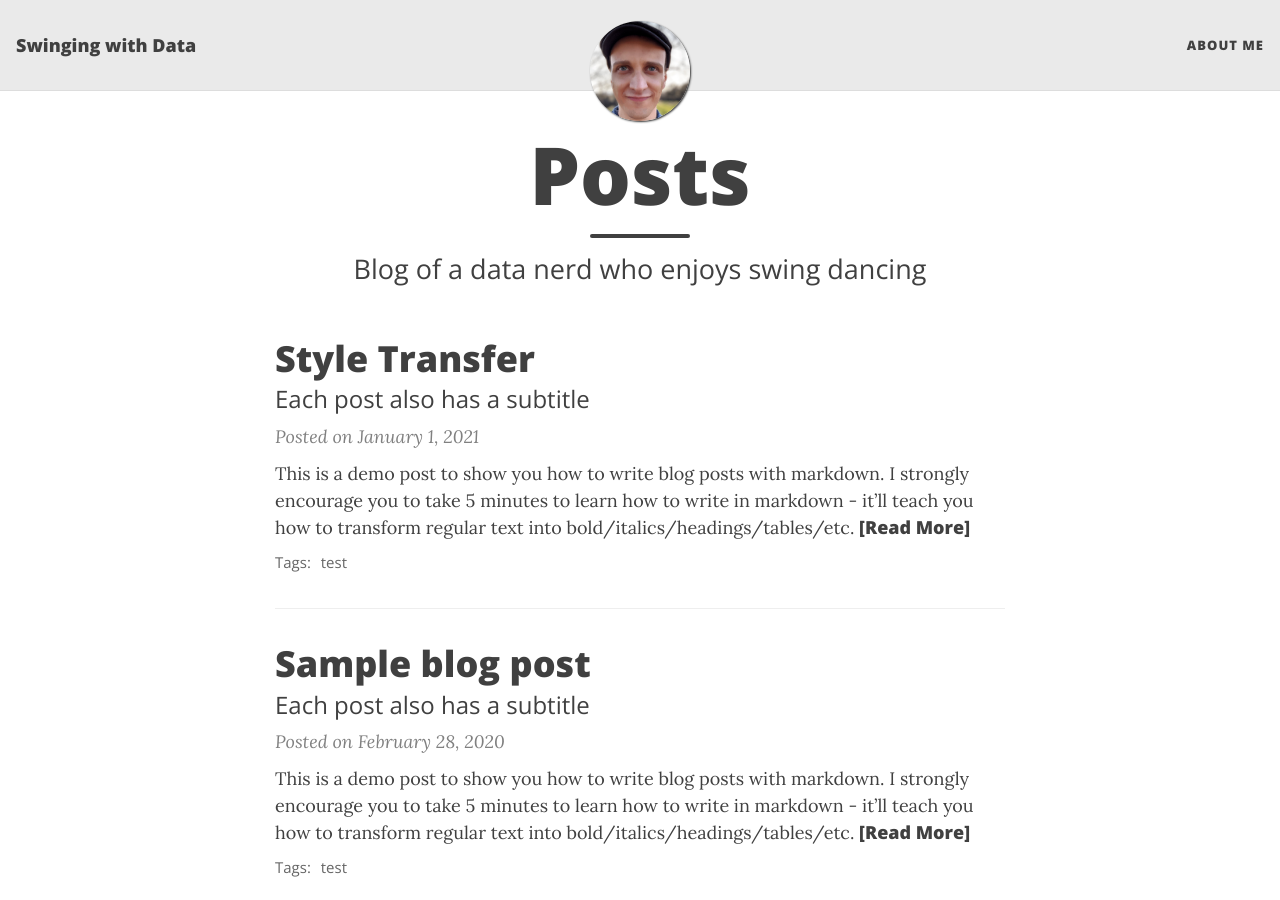
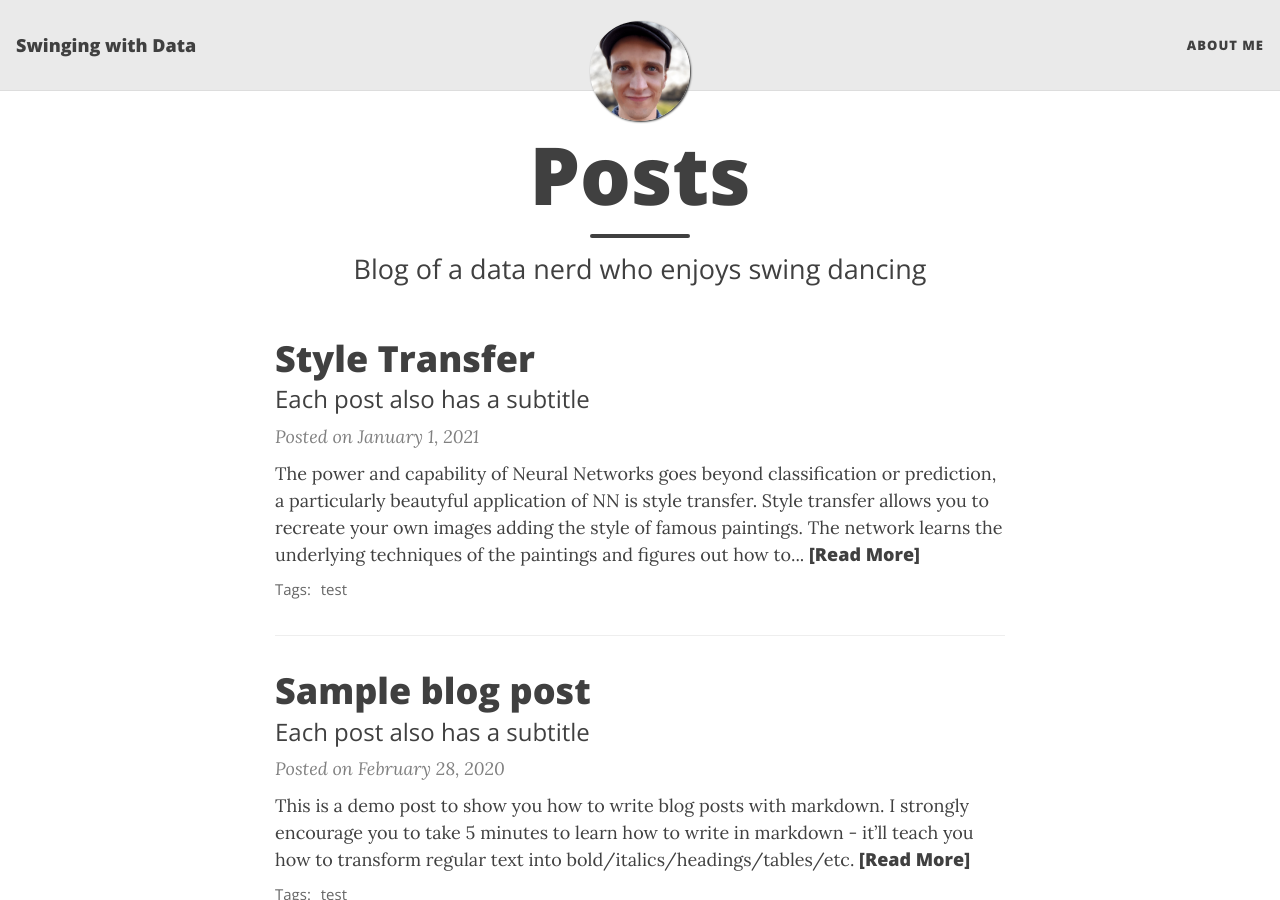
Before and after one commit to xavierlopeze/xavierlopeze.github.io, a Jekyll site: the page built from index.html, in a window 1280 px wide and 900 px high. Built offline with Jekyll 4.4.1, drawn with Linux system fonts in a browser that asks for light colours; nearby versions of some CDN libraries; the list of posts is cut into pages by our own code.

Commit message:
Update 2021-01-01-style-transfer.md

```diff
--- a/_posts/2021-01-01-style-transfer.md
+++ b/_posts/2021-01-01-style-transfer.md
@@ -7,6 +7,14 @@ gh-badge: [star, fork, follow]
 tags: [test]
 comments: true
 ---
+
+The power and capability of Neural Networks goes beyond classification or prediction, a particularly beautyful application of NN is style transfer.
+Style transfer allows you to recreate your own images adding the style of famous paintings.
+The network learns the underlying techniques of the paintings and figures out how to apply them on new images (or videos) on its own.
+
+
+I used it to style my cat Chihiro in the style of Hokusai's The Great Wave Off Kanagawa.
+
 
 This is a demo post to show you how to write blog posts with markdown.  I strongly encourage you to [take 5 minutes to learn how to write in markdown](https://markdowntutorial.com/) - it'll teach you how to transform regular text into bold/italics/headings/tables/etc.
 
```
